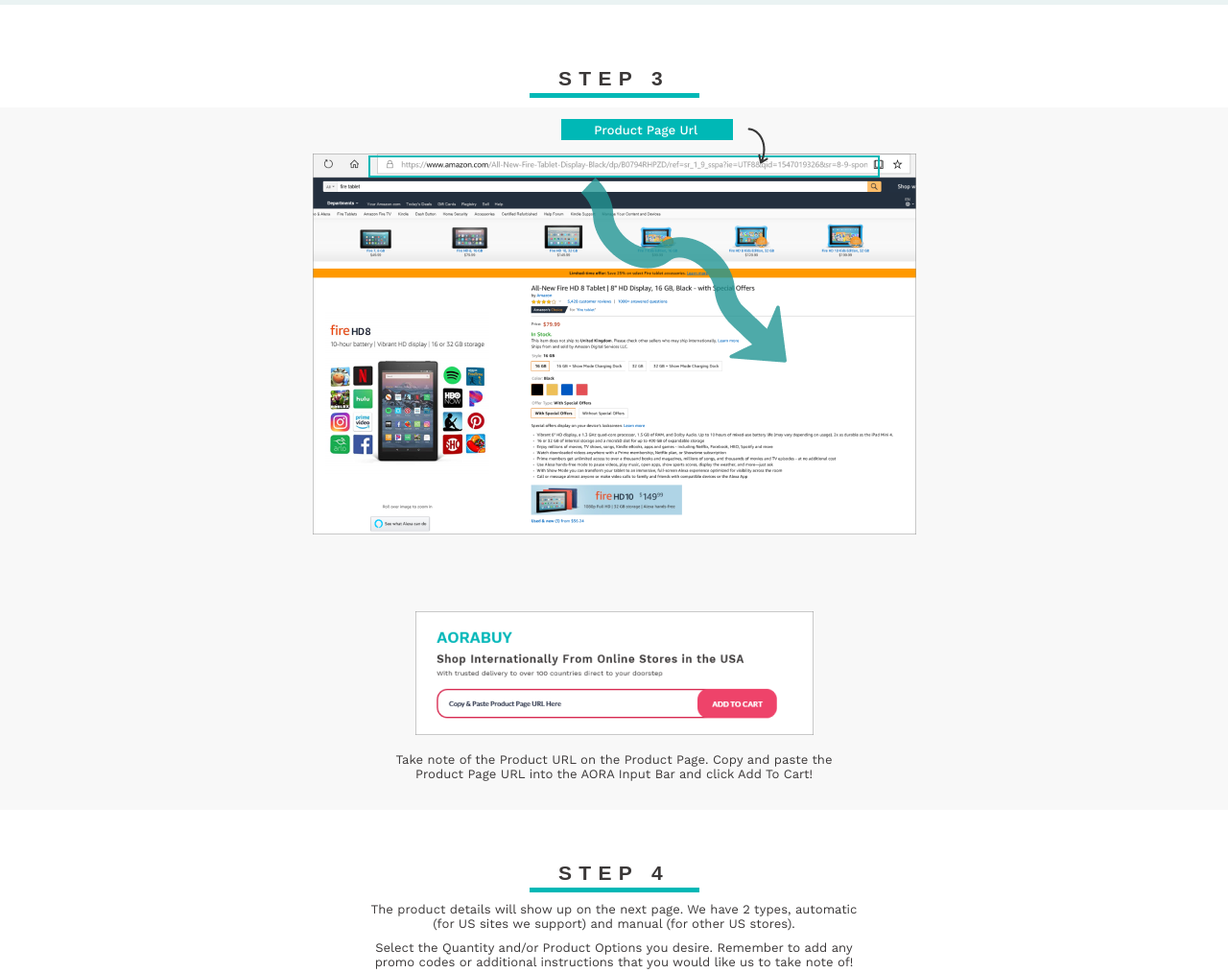
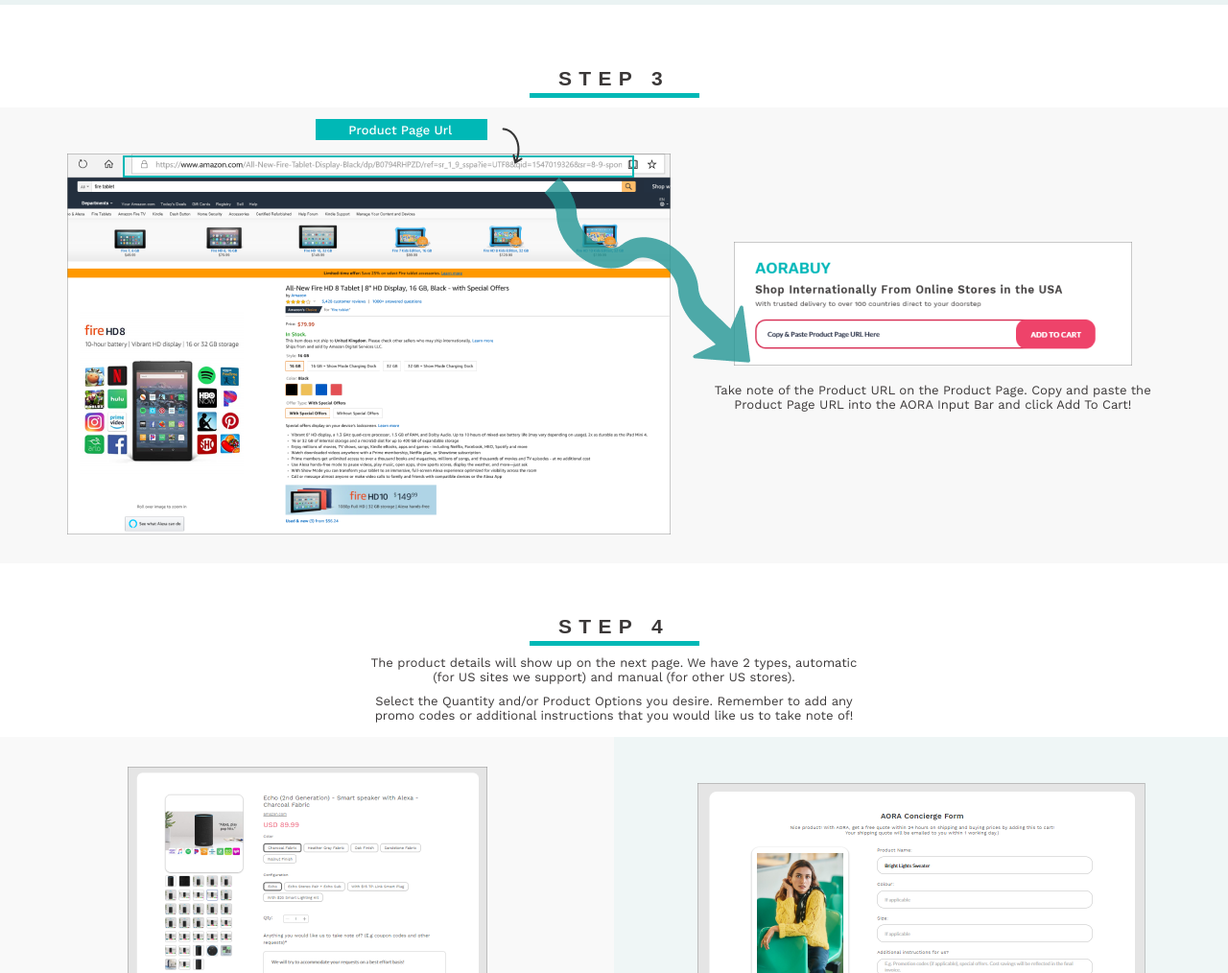
Before and after one commit to MerantauWarrior/nitin-aora, a plain HTML site: page how.html in a window 1280 px wide. Shown: the part 2800-3814 px from the top of the page at 96% size. Drawn offline with nearby package versions, Linux system fonts and the light colour scheme; a script that the page names is missing; files whose address does not match are found by name; a web font is replaced by a local one.

Commit message:
Add files via upload

```diff
--- a/css/new-styles.css
+++ b/css/new-styles.css
@@ -2319,6 +2319,17 @@ a.landing-merchants__coming-soon_3{
 }
 
 /*
+fixtures
+*/
+@media screen and (max-width: 1365px) and (min-width: 1200px){
+    .how-work-step-three__content-one, .how-work-step-three__content-three {
+        margin: 0 15px;
+    }
+    .how-work-step-three__content-two {
+        left: 39.5%;
+    }
+}
+/*
 tablets
 */
 @media screen and (max-width: 1024px){
```
